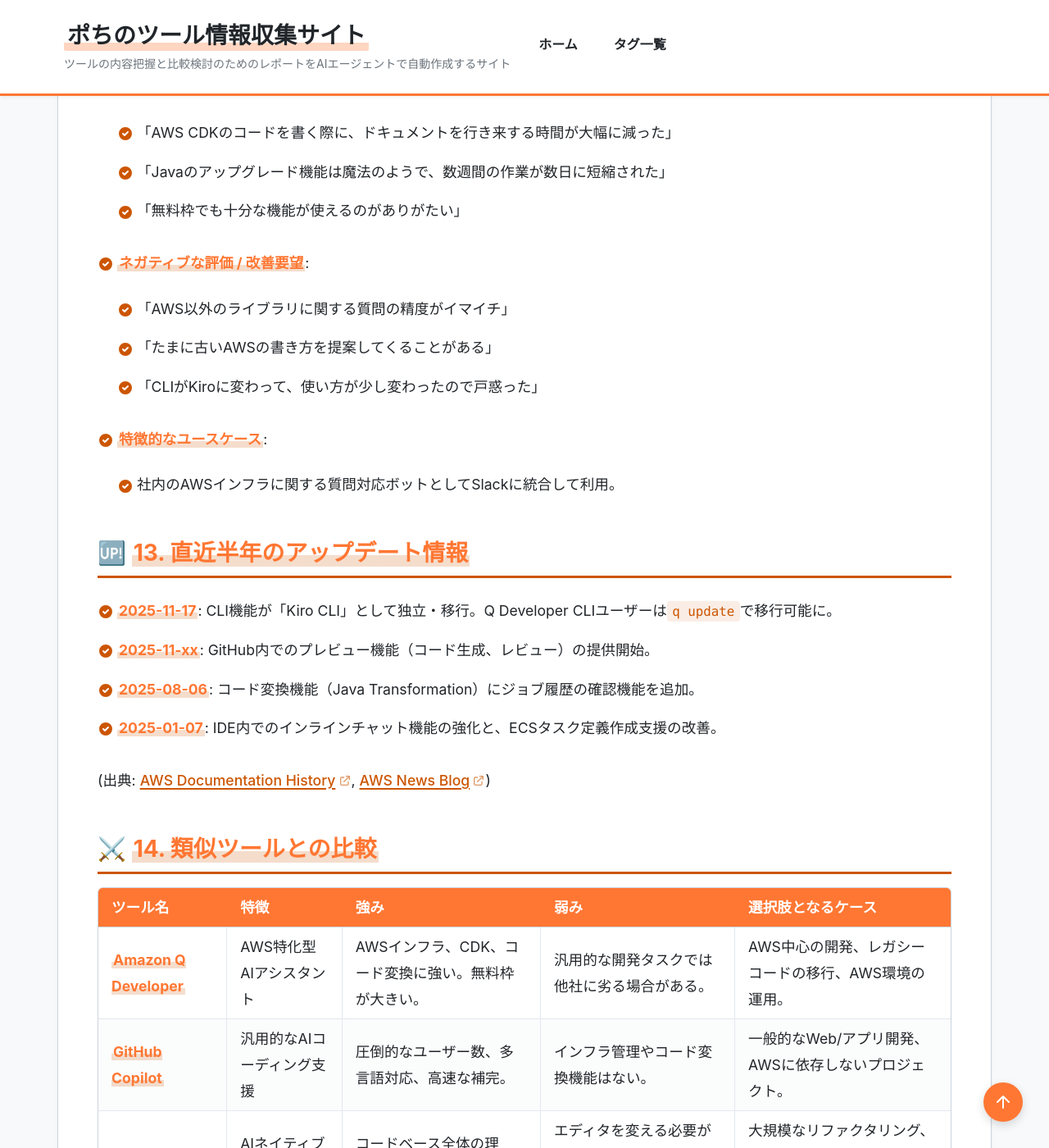
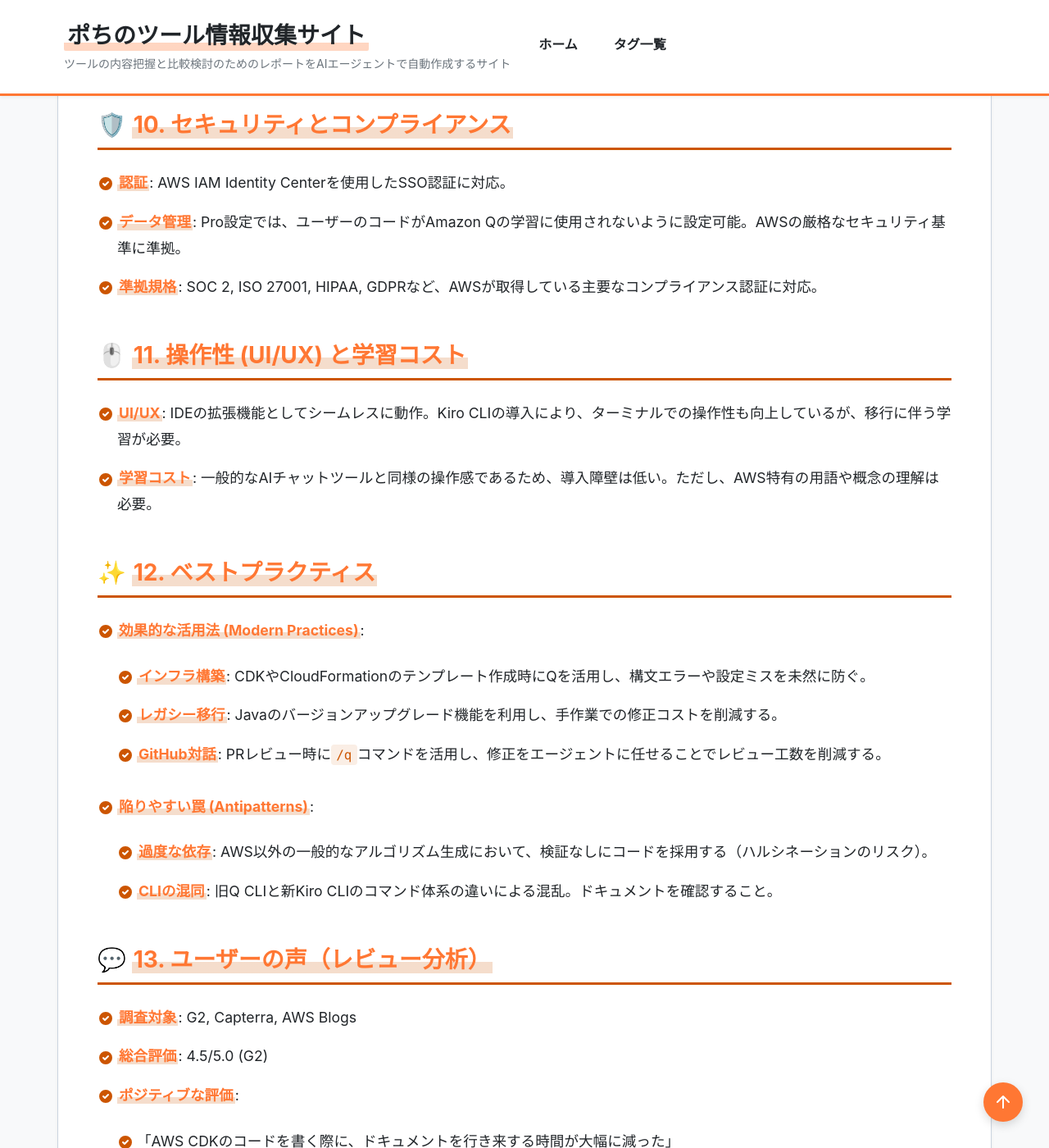
Before and after one commit to aegisfleet/tool-survey-report, a Jekyll site: the page built from _reports/amazon-q-developer.md, in a window 1280 px wide and 1400 px high, scrolled down 7692 px. Shown: the whole window at 82% size. Built offline with Jekyll 4.4.1, drawn with Linux system fonts in a browser that asks for light colours; some of the changed text lies outside the part shown.

Commit message:
Update Amazon Q Developer report for Jan 2026 (#500)
- Updated content to reflect latest changes (Kiro CLI, GitHub integration).
- Applied strict template structure.
- Updated tags and relationships according to guidelines.

Co-authored-by: google-labs-jules[bot] <161369871+google-labs-jules[bot]@users.noreply.github.com>

```diff
--- a/_reports/amazon-q-developer.md
+++ b/_reports/amazon-q-developer.md
@@ -5,14 +5,14 @@ tool_reading: "アマゾン キュー デベロッパー"
 category: "AIコーディング支援"
 developer: "Amazon Web Services (AWS)"
 official_site: "https://aws.amazon.com/q/developer/"
-date: "2026-01-09"
-last_updated: "2026-01-09"
+date: "2026-01-19"
+last_updated: "2026-01-19"
 tags:
   - "AI"
   - "AWS"
   - "コーディング支援"
   - "開発者ツール"
-  - "セキュリティ"
+  - "エージェント"
 description: "AWSアプリケーションの開発、デバッグ、運用を支援する生成AIアシスタント。IDEやAWSコンソールに統合され、コード生成からインフラ管理まで幅広くサポートする。"
 quick_summary:
   has_free_plan: true
@@ -22,7 +22,7 @@ quick_summary:
     - "AWS開発者"
     - "クラウドエンジニア"
     - "エンタープライズ"
-  latest_highlight: "2025年11月にCLI機能が「Kiro CLI」へと統合・移行"
+  latest_highlight: "2025年12月にGitHub統合機能を刷新し、PR内での対話型開発ワークフローを強化"
   update_frequency: "高"
 evaluation:
   score: 82
@@ -38,7 +38,7 @@ evaluation:
     - point: -2
       reason: "AWS以外の汎用的な開発タスクでは競合に劣る場合がある"
     - point: -2
-      reason: "CLI機能のKiroへの移行による一時的な混乱の可能性"
+      reason: "CLI機能のKiroへの移行や一部機能の非推奨化による過渡期の混乱"
   summary: "AWS環境での開発において最強のアシスタントだが、汎用的な利用では競合と比較が必要。"
 links:
   documentation: "https://docs.aws.amazon.com/amazonq/latest/qdeveloper-ug/what-is.html"
@@ -64,7 +64,7 @@ relationships:
   * ドキュメント: [https://docs.aws.amazon.com/amazonq/latest/qdeveloper-ug/what-is.html](https://docs.aws.amazon.com/amazonq/latest/qdeveloper-ug/what-is.html)
   * レビューサイト: [G2](https://www.g2.com/products/amazon-q-developer/reviews)
 * **カテゴリ**: AIコーディングアシスタント / クラウド開発支援
-* **概要**: Amazon Q Developerは、AWS上でのアプリケーション構築、運用、トラブルシューティングを加速させるための生成AIアシスタントです。IDEでのコード生成だけでなく、AWSマネジメントコンソール上でのインフラ構成相談やエラー診断、さらにはレガシーコードのアップグレードまで、開発ライフサイクル全体を支援します。以前は「Amazon CodeWhisperer」として知られていた機能を含み、大幅に拡張されています。
+* **概要**: Amazon Q Developerは、AWS上でのアプリケーション構築、運用、トラブルシューティングを加速させるための生成AIアシスタントです。IDEでのコード生成だけでなく、AWSマネジメントコンソール上でのインフラ構成相談やエラー診断、さらにはレガシーコードのアップグレードまで、開発ライフサイクル全体を支援します。2025年11月より、CLI機能は「Kiro CLI」へと移行されています。
 
 ## **2. 目的と主な利用シーン**
 
@@ -75,16 +75,18 @@ relationships:
   * AWSマネジメントコンソールでの「EC2インスタンスの選び方」などの自然言語による相談
   * エラーログの原因分析と修正案の提示
   * Java 8から17へのバージョンアップグレードなどの大規模なコード変換タスク
+  * GitHubプルリクエスト内でのAIエージェントとの対話によるコード修正
 
 ## **3. 主要機能**
 
 * **コード生成と補完**: IDE（VS Code, IntelliJ IDEAなど）で、コメントや自然言語の指示からコードを生成。複数行の補完も可能。
 * **Amazon Q Chat**: IDEやAWSコンソール上で対話形式による技術的な質問、コードの説明、デバッグ支援を提供。
-* **セキュリティスキャン**: コード内の脆弱性を検出し、修正案を提示する機能（旧CodeWhispererの機能）。
+* **セキュリティスキャン**: コード内の脆弱性を検出し、修正案を提示する機能。
 * **Amazon Q Developer Agents**: 機能の実装、ドキュメント作成、テスト、コードレビューなどを自律的に実行するエージェント機能。
-* **コード変換 (Code Transformation)**: Javaや.NETアプリケーションのバージョンアップグレードや、WindowsからLinuxへのポーティングを自動化。
+* **コード変換 (Code Transformation)**: Javaや.NETアプリケーションのバージョンアップグレードや、WindowsからLinuxへのポーティングを自動化（IDEおよびCLIで利用可能）。
 * **AWSインフラ管理支援**: コンソール上でリソースのコスト分析、設定ミス診断、アーキテクチャの提案を行う。
-* **GitHub統合 (Preview)**: GitHubのインターフェース内で直接コード生成やプルリクエストのレビューを行う機能。
+* **GitHub統合**: GitHubプルリクエスト内で`/q`コマンドを使用して、自然言語でフィードバックや修正指示を行う対話型ワークフロー。
+* **Kiro CLI (旧 Q CLI)**: 自然言語からシェルコマンドへの変換や、CLI内でのAIチャットを提供するターミナル支援ツール。
 
 ## **4. 特徴・強み (Pros)**
 
@@ -95,7 +97,7 @@ relationships:
 
 ## **5. 弱み・注意点 (Cons)**
 
-* **CLI機能の移行**: 2025年11月より、CLI機能は「Kiro CLI」に移行・統合されたため、従来のQ Developer CLIユーザーはアップグレードが必要。
+* **機能の移行と廃止**: CLI機能のKiroへの移行（2025年11月）や、GitLab/GitHub向けの一部のコード変換機能の非推奨化（2025年12月-2026年1月）など、機能の統廃合が進んでおり注意が必要。
 * **汎用性の限界**: フロントエンド開発やAWSに関係のないロジックの実装では、GitHub CopilotやCursorと比較してコンテキスト理解や提案精度が劣る場合がある。
 * **複雑なアーキテクチャへの対応**: 非常に複雑なAWSアーキテクチャの質問に対しては、一般的すぎる回答が返ってくることがある。
 * **日本語対応**: チャットは日本語に対応しているが、ドキュメントや一部の高度な機能のUIは英語が中心の場合がある。
@@ -104,7 +106,7 @@ relationships:
 
 | プラン名 | 料金 | 主な特徴 |
 |---|---|---|
-| **Free Tier** | 無料 | 個人向け。コード生成、チャット、月50回のエージェント利用、月500回のセキュリティスキャン。 |
+| **Free Tier** | 無料 | 個人向け。コード生成、チャット、月50回のエージェント利用、月500回のセキュリティスキャン、月1000行のコード変換。 |
 | **Pro Tier** | $19/ユーザー/月 | 企業・組織向け。無制限のエージェント利用、無制限のセキュリティスキャン、ユーザー管理、SSO対応。 |
 
 * **課金体系**: ユーザー単位の月額課金。
@@ -112,38 +114,59 @@ relationships:
 
 ## **7. 導入実績・事例**
 
-* **導入企業**: BT Group, National Australia Bank, Toyota Connected, Takeda Pharmaceuticals など。
+* **導入企業**: BT Group, National Australia Bank, Toyota Connected, Takeda Pharmaceuticals, Safe Software, Eviden など。
 * **導入事例**: BT Groupでは、Amazon Q Developerを使用することで、ボイラープレートコードの作成時間を削減し、数十万行のJavaコードのアップグレードを実施。
 * **対象業界**: 金融、通信、製造、ヘルスケアなど、AWSを利用するあらゆる業界。
 
 ## **8. サポート体制**
 
-* **ドキュメント**: AWS公式ドキュメントとして非常に詳細な情報が提供されている。
+* **ドキュメント**: AWS公式ドキュメントとして非常に詳細な情報が提供されている。履歴も細かく公開されている。
 * **コミュニティ**: AWS re:PostやGitHub Issues、各種デベロッパーコミュニティで活発な議論が行われている。
 * **公式サポート**: AWSサポートプランに準じて、技術的な問い合わせが可能。
 
-## **9. 連携機能 (API・インテグレーション)**
+## **9. エコシステムと連携**
+
+### **9.1 API・外部サービス連携**
 
 * **API**: 開発者向けのAPIも提供されており、カスタムツールへの組み込みが可能。
 * **外部サービス連携**:
-  * IDE: VS Code, IntelliJ IDEA, Visual Studio
+  * IDE: VS Code, IntelliJ IDEA, Visual Studio, Eclipse (Preview)
   * チャットツール: Slack, Microsoft Teams（AWS Chatbot経由）
   * リポジトリ: GitHub, GitLab, Bitbucket
+
+### **9.2 技術スタックとの相性**
+
+| 技術スタック | 相性 | メリット・推奨理由 | 懸念点・注意点 |
+|:---|:---:|:---|:---|
+| **AWS SDK / CDK** | ◎ | ベストプラクティスに基づいたコード生成が可能 | 特になし |
+| **Java** | ◎ | バージョンアップグレード機能が非常に強力 | 特になし |
+| **.NET** | ◯ | WindowsからLinuxへのポーティング支援あり | 一部機能はプレビュー段階 |
+| **Python** | ◯ | 一般的なコード生成に対応 | 特有の強みはAWS関連以外では薄い |
 
 ## **10. セキュリティとコンプライアンス**
 
 * **認証**: AWS IAM Identity Centerを使用したSSO認証に対応。
-* **データ管理**: プロ設定では、ユーザーのコードがAmazon Qの学習に使用されないように設定可能。AWSの厳格なセキュリティ基準に準拠。
+* **データ管理**: Pro設定では、ユーザーのコードがAmazon Qの学習に使用されないように設定可能。AWSの厳格なセキュリティ基準に準拠。
 * **準拠規格**: SOC 2, ISO 27001, HIPAA, GDPRなど、AWSが取得している主要なコンプライアンス認証に対応。
 
 ## **11. 操作性 (UI/UX) と学習コスト**
 
-* **UI/UX**: IDEの拡張機能としてシームレスに動作し、チャットウィンドウも直感的。AWSコンソール内でもポップアップで手軽に質問できる。
+* **UI/UX**: IDEの拡張機能としてシームレスに動作。Kiro CLIの導入により、ターミナルでの操作性も向上しているが、移行に伴う学習が必要。
 * **学習コスト**: 一般的なAIチャットツールと同様の操作感であるため、導入障壁は低い。ただし、AWS特有の用語や概念の理解は必要。
 
-## **12. ユーザーの声（レビュー分析）**
+## **12. ベストプラクティス**
 
-* **調査対象**: G2, Capterra
+* **効果的な活用法 (Modern Practices)**:
+  * **インフラ構築**: CDKやCloudFormationのテンプレート作成時にQを活用し、構文エラーや設定ミスを未然に防ぐ。
+  * **レガシー移行**: Javaのバージョンアップグレード機能を利用し、手作業での修正コストを削減する。
+  * **GitHub対話**: PRレビュー時に`/q`コマンドを活用し、修正をエージェントに任せることでレビュー工数を削減する。
+* **陥りやすい罠 (Antipatterns)**:
+  * **過度な依存**: AWS以外の一般的なアルゴリズム生成において、検証なしにコードを採用する（ハルシネーションのリスク）。
+  * **CLIの混同**: 旧Q CLIと新Kiro CLIのコマンド体系の違いによる混乱。ドキュメントを確認すること。
+
+## **13. ユーザーの声（レビュー分析）**
+
+* **調査対象**: G2, Capterra, AWS Blogs
 * **総合評価**: 4.5/5.0 (G2)
 * **ポジティブな評価**:
   * 「AWS CDKのコードを書く際に、ドキュメントを行き来する時間が大幅に減った」
@@ -151,30 +174,42 @@ relationships:
   * 「無料枠でも十分な機能が使えるのがありがたい」
 * **ネガティブな評価 / 改善要望**:
   * 「AWS以外のライブラリに関する質問の精度がイマイチ」
-  * 「たまに古いAWSの書き方を提案してくることがある」
   * 「CLIがKiroに変わって、使い方が少し変わったので戸惑った」
+  * 「GitLab/GitHub向けの機能変更（廃止・更新）が頻繁で追従が大変」
 * **特徴的なユースケース**:
   * 社内のAWSインフラに関する質問対応ボットとしてSlackに統合して利用。
 
-## **13. 直近半年のアップデート情報**
+## **14. 直近半年のアップデート情報**
 
-* **2025-11-17**: CLI機能が「Kiro CLI」として独立・移行。Q Developer CLIユーザーは`q update`で移行可能に。
-* **2025-11-xx**: GitHub内でのプレビュー機能（コード生成、レビュー）の提供開始。
-* **2025-08-06**: コード変換機能（Java Transformation）にジョブ履歴の確認機能を追加。
-* **2025-01-07**: IDE内でのインラインチャット機能の強化と、ECSタスク定義作成支援の改善。
+* **2026-01-16**: GitLab Duo with Amazon Q向けのコード変換機能を非推奨化。
+* **2026-01-13**: GitLab Quick Actions (`/q dev`, `/q test`) を削除。
+* **2025-12-29**: GitHub機能開発ワークフローを更新。PR内での対話型フィードバックに対応。
+* **2025-11-17**: CLI機能が「Kiro CLI」として独立・移行。
+* **2025-10-21**: IDE内エージェント機能を強化（従来の`/dev`, `/doc`等のコマンドをAgentic Chatに統合）。
 
-(出典: [AWS Documentation History](https://docs.aws.amazon.com/amazonq/latest/qdeveloper-ug/doc-history.html), [AWS News Blog](https://aws.amazon.com/blogs/aws/))
+(出典: [AWS Documentation History](https://docs.aws.amazon.com/amazonq/latest/qdeveloper-ug/doc-history.html))
 
-## **14. 類似ツールとの比較**
+## **15. 類似ツールとの比較**
+
+### **15.1 機能比較表 (星取表)**
+
+| 機能カテゴリ | 機能項目 | 本ツール | GitHub Copilot | Cursor | Kiro |
+|:---:|:---|:---:|:---:|:---:|:---:|
+| **基本機能** | コード補完 | ◯<br><small>標準的</small> | ◎<br><small>高速・高精度</small> | ◎<br><small>文脈理解が深い</small> | ◯<br><small>CLI連携に強み</small> |
+| **AWS特化** | インフラ支援 | ◎<br><small>最強</small> | △<br><small>拡張機能次第</small> | △<br><small>ドキュメント参照要</small> | -<br><small>-</small> |
+| **モダナイズ** | コード変換 | ◎<br><small>Java/.NET等</small> | -<br><small>なし</small> | -<br><small>なし</small> | -<br><small>-</small> |
+| **CLI** | ターミナル支援 | ◯<br><small>Kiro連携</small> | ◯<br><small>CLIあり</small> | △<br><small>エディタ内統合</small> | ◎<br><small>CLI特化</small> |
+
+### **15.2 詳細比較**
 
 | ツール名 | 特徴 | 強み | 弱み | 選択肢となるケース |
-|---|---|---|---|---|
+|---------|------|------|------|------------------|
 | **Amazon Q Developer** | AWS特化型AIアシスタント | AWSインフラ、CDK、コード変換に強い。無料枠が大きい。 | 汎用的な開発タスクでは他社に劣る場合がある。 | AWS中心の開発、レガシーコードの移行、AWS環境の運用。 |
 | **GitHub Copilot** | 汎用的なAIコーディング支援 | 圧倒的なユーザー数、多言語対応、高速な補完。 | インフラ管理やコード変換機能はない。 | 一般的なWeb/アプリ開発、AWSに依存しないプロジェクト。 |
 | **Cursor** | AIネイティブエディタ | コードベース全体の理解、編集能力が高い。 | エディタを変える必要がある（VS Codeフォーク）。 | 大規模なリファクタリング、複雑なコードベースの理解が必要な場合。 |
 | **Kiro** | AIコードエディタ (CLI含む) | スペック駆動開発、エージェント機能。CLIが強力。 | まだ新しいツール。Q Developer CLIの後継。 | 高度なCLI操作や自律エージェントによる開発を好む場合。 |
 
-## **15. 総評**
+## **16. 総評**
 
 * **総合的な評価**: Amazon Q Developerは、AWSを利用する開発者にとって必携のツールです。特にインフラ構築（IaC）やAWSサービスのトラブルシューティングにおいて、他のAIツールを凌駕する価値を提供します。また、コード変換機能はエンタープライズのレガシー資産活用において強力な武器となります。
 * **推奨されるチームやプロジェクト**: AWS上でサービスを構築・運用しているチーム、Java等のレガシーコードの更新を抱えている組織。
```
